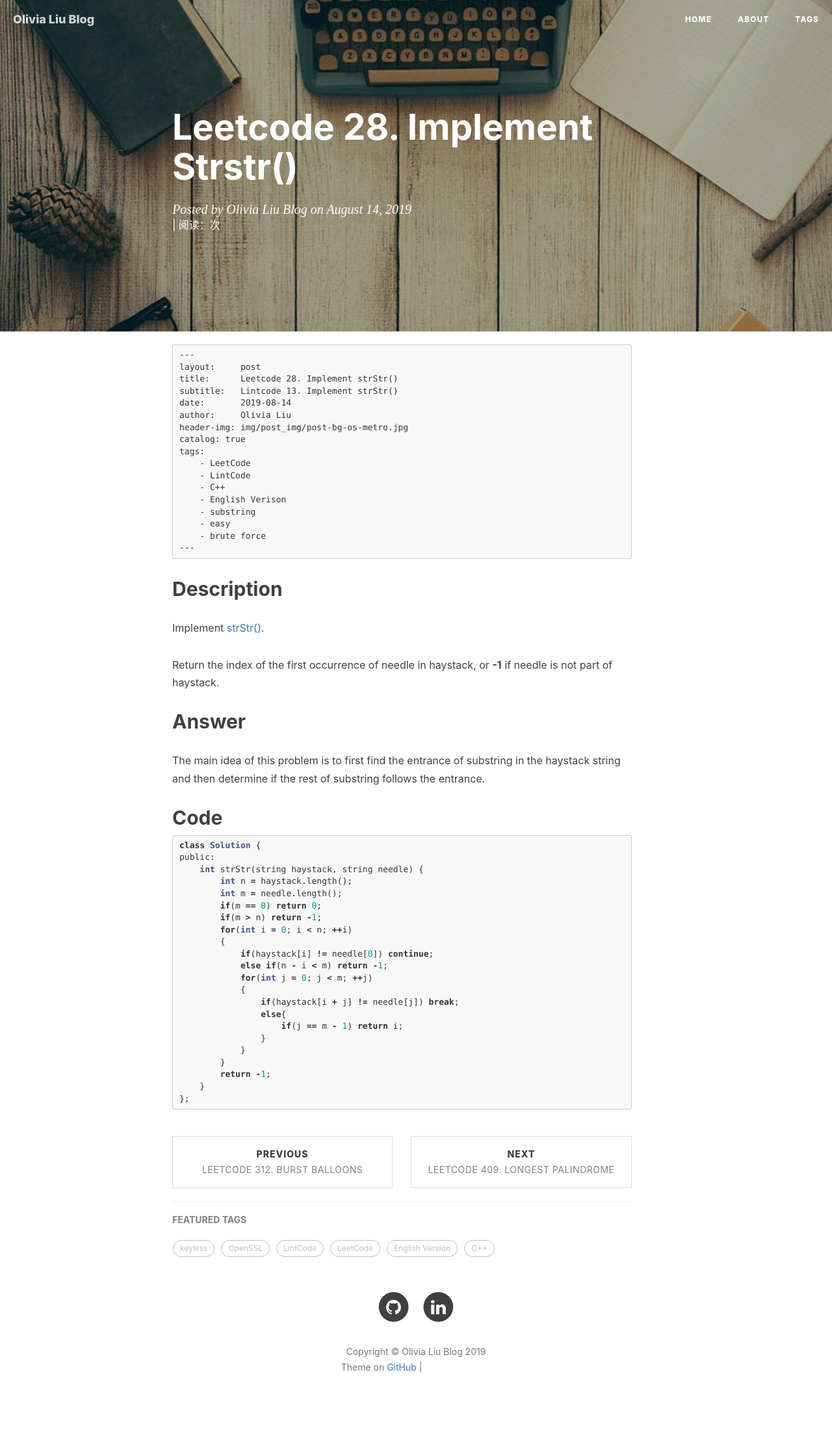
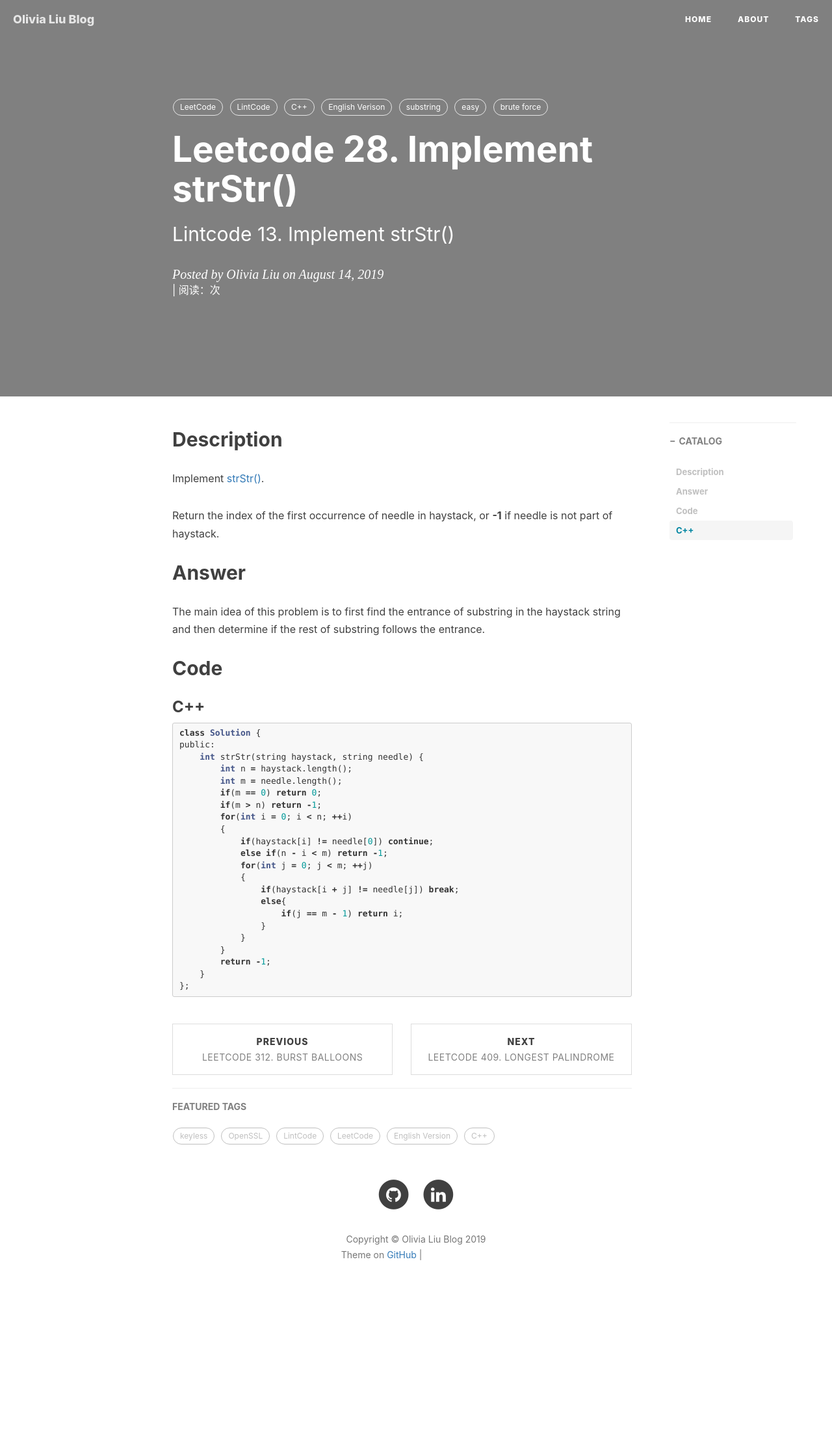
Before and after one commit to liunima1129/liunima1129.github.io, a Jekyll site: the page built from _posts/2019-08-14-LeetCode-28.-Implement-strStr().md, in a window 1280 px wide. Shown: the whole page at 65% size. Built offline with Jekyll 4.4.1, drawn with Linux system fonts in a browser that asks for light colours; nearby versions of some CDN libraries; our own code applies the rules of GitHub Pages for plain Markdown files; comment, search, counter and statistics services are not loaded; after the commit the page ends 2035 px from its top, so only the background shows below that; grey boxes are pictures that could not be loaded.

````diff
--- a/_posts/2019-08-14-LeetCode-28.-Implement-strStr().md
+++ b/_posts/2019-08-14-LeetCode-28.-Implement-strStr().md
@@ -1,4 +1,3 @@
-```
 ---
 layout:     post
 title:      Leetcode 28. Implement strStr()
@@ -15,8 +14,8 @@ tags:
     - substring
     - easy
     - brute force
+
 ---
-```
 
 ## Description
 
@@ -29,7 +28,7 @@ Return the index of the first occurrence of needle in haystack, or **-1** if nee
 The main idea of this problem is to first find the entrance of substring in the haystack string and then determine if the rest of substring follows the entrance.
 
 ## Code
-
+### C++
 ```c++
 class Solution {
 public:
````
